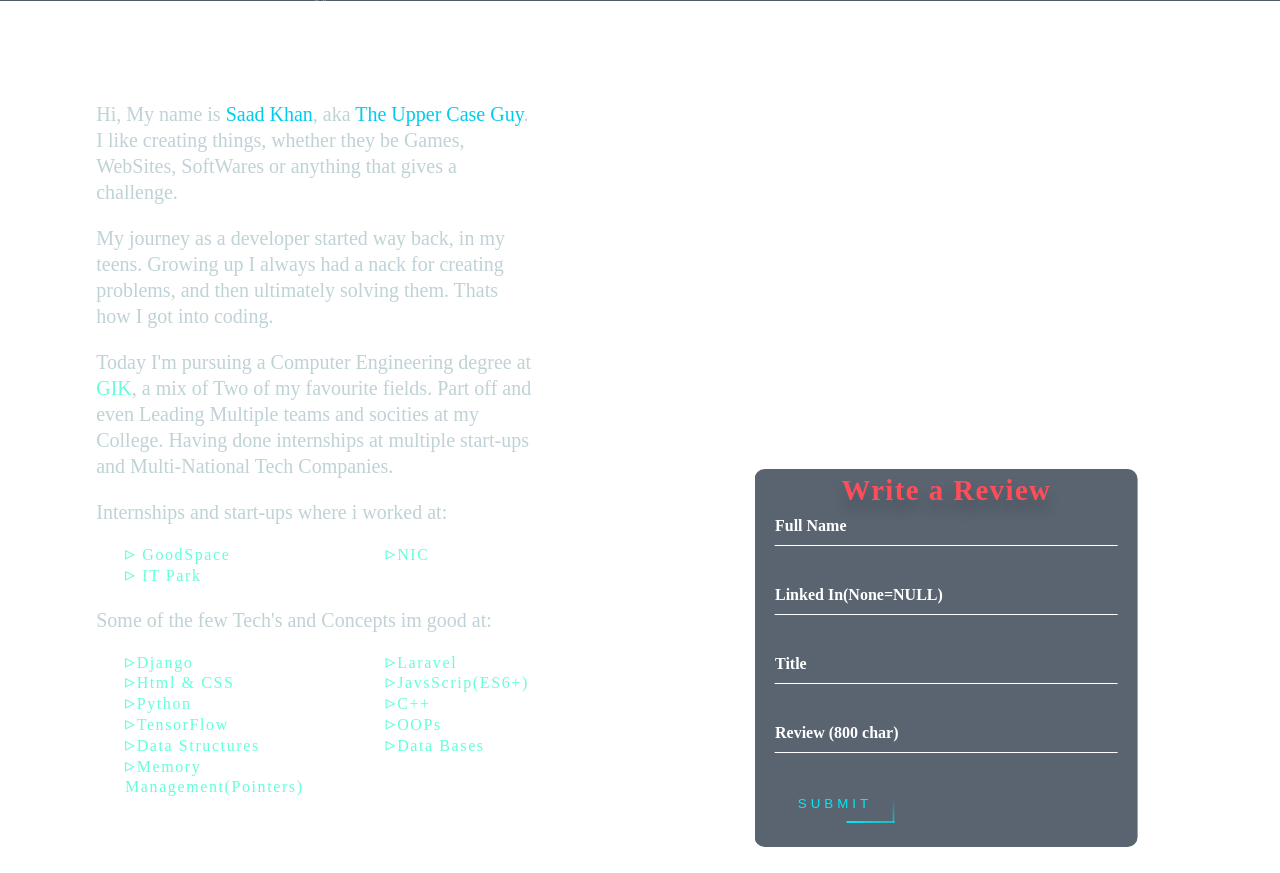
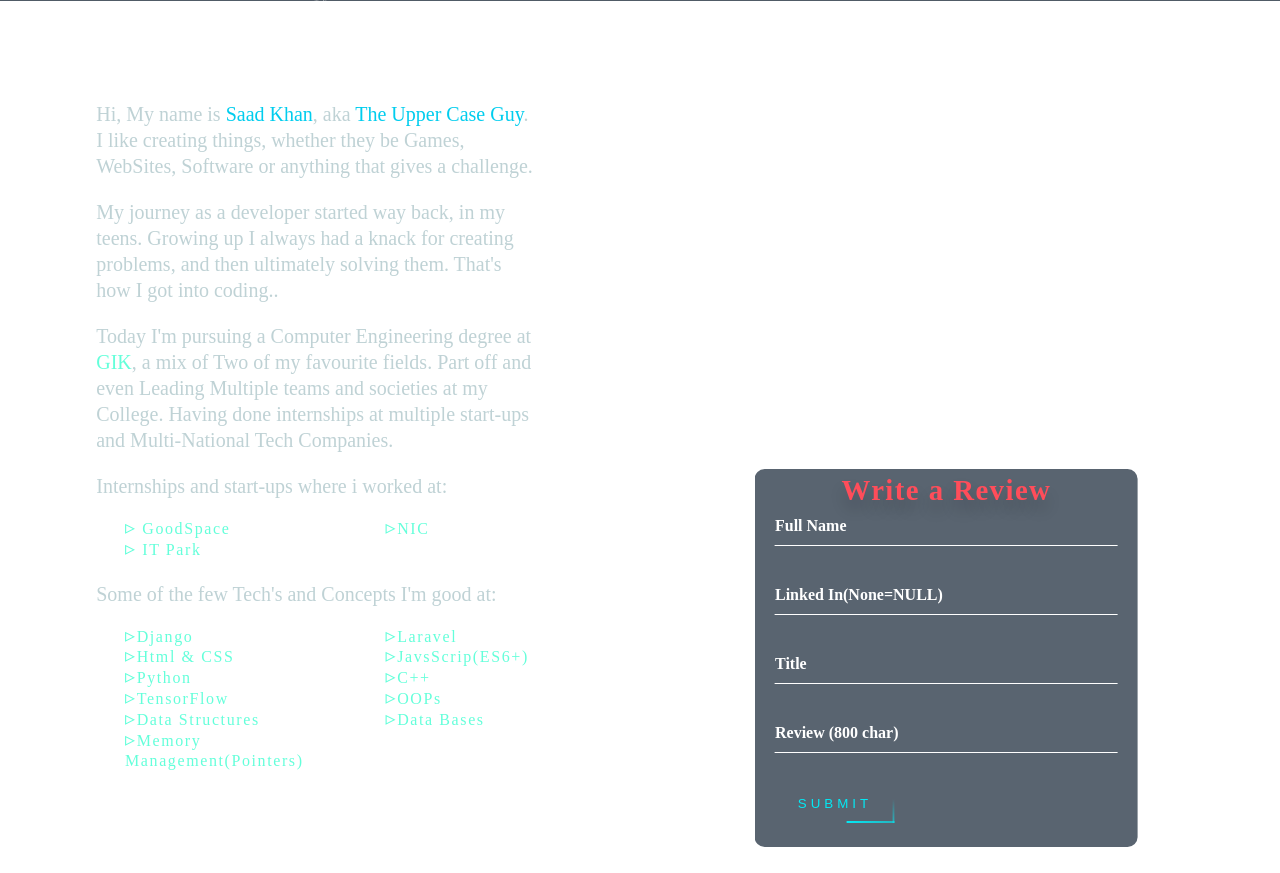
Before and after one commit to theuppercaseguy/Portfolio, a Django app: template pp/templates/pp/index.html in a window 1280 px wide. Shown: the part 919-1792 px from the top of the page. Run offline with Django 4.2, Linux system fonts and the light colour scheme; the template is opened without the code that fills it, so the values that code supplies are empty; some libraries are stand-ins or nearby versions.

Commit message:
spelling mistakes removed

```diff
--- a/pp/templates/pp/index.html
+++ b/pp/templates/pp/index.html
@@ -229,19 +229,19 @@
               <p>
                 Hi, My name is <span>Saad Khan</span>, aka
                 <span>The Upper Case Guy</span>. I like creating things, whether
-                they be Games, WebSites, SoftWares or anything that gives a
+                they be Games, WebSites, Software or anything that gives a
                 challenge.
               </p>
               <p>
                 My journey as a developer started way back, in my teens. Growing
-                up I always had a nack for creating problems, and then
-                ultimately solving them. Thats how I got into coding.
+                up I always had a knack for creating problems, and then
+                ultimately solving them. That's how I got into coding..
               </p>
               <p>
                 Today I'm pursuing a Computer Engineering degree at
                 <a href="https://giki.edu.pk/" target="_blank" class="hover-underline-animation">GIK</a>, a mix of
                 Two of my favourite fields. Part off and even Leading Multiple
-                teams and socities at my College. Having done internships at
+                teams and societies at my College. Having done internships at
                 multiple start-ups and Multi-National Tech Companies.
               </p>
               <p>Internships and start-ups where i worked at:</p>
@@ -254,7 +254,7 @@
                   <a href="http://stit.kp.gov.pk/kpitb/contact" target="_blank" class="hover-underline-animation">IT Park</a>
                 </li>
               </ul>
-              <p>Some of the few Tech's and Concepts im good at:</p>
+              <p>Some of the few Tech's and Concepts I'm good at:</p>
               <ul>
                 <li>Django</li>
                 <li>Laravel</li>
--- a/pp/templates/pp/projects.html
+++ b/pp/templates/pp/projects.html
@@ -29,8 +29,8 @@
 
           <div class="proj-desc">
             <p>
-              A Yelp Web Crawler/Scrapper use to find information about any busines in any location. And also able to store it an an excell file.
-              Extract Title, phone no, location and website of any buisness that can be exported in an Excell file.
+              A Yelp Web Crawler/Scrapper use to find information about any business in any location. And also able to store it in an excel file.
+              Extract the Title, phone no, location and website of any business that can be exported in an Excell file.
             </p>
           </div>
           <ul class="tech-list">
@@ -70,10 +70,10 @@
           </h3>
           <div class="proj-desc">
             <p>
-              A 2d 2-player Street Fighter Type game that i created as my second semester project.
-              This program is written in only C++, using the concepts of OBJECT ORIENTED PROGRAMING(OOP) and SDL libraries to render graphics.
-              4 different players to choose from and each with their unique fighting style.
-              Fully functional controlls and graphics, hope you enjoy the gameplay.
+              A 2d 2-player Street Fighter Type game that I created as my second-semester project.
+              This program is written in only C++, using the concepts of OBJECT ORIENTED PROGRAMMING(OOP) and SDL libraries to render graphics.
+              4 different players to choose from and each with a unique fighting style.
+              Fully functional controls and graphics, hope you enjoy the gameplay.
             </p>
           </div>
           <ul class="tech-list">
@@ -113,8 +113,8 @@
           </h3>
           <div class="proj-desc">
             <p>
-              A website I created as a College, end semeseter project using django web frame work.
-              The website basically finds mentor for newly admited students in our college, so that they can have an easy startup.
+              A website I created as a College, end-semester project using the Django web framework.
+              The website finds mentors for newly admitted students in our college so that they can have an easy startup.
               This project focused mainly on relational databases.
             </p>
           </div>
```
